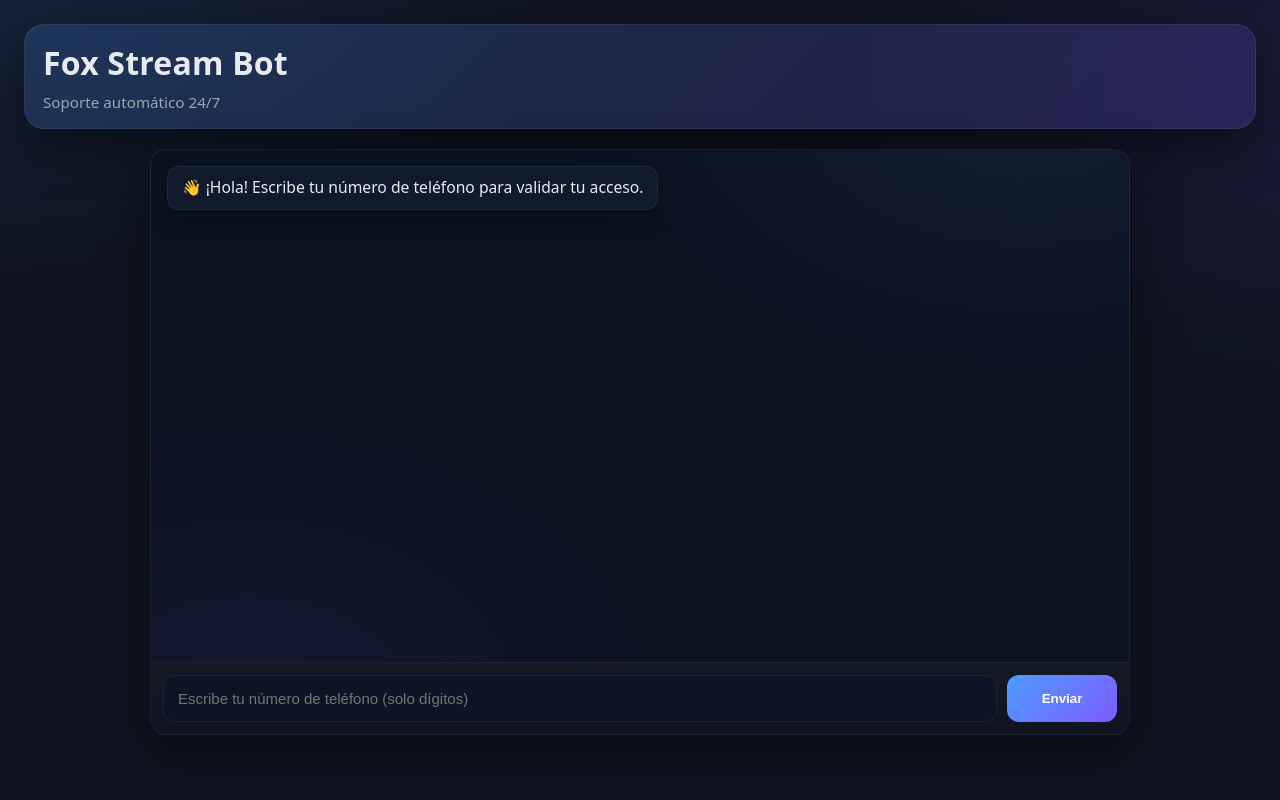
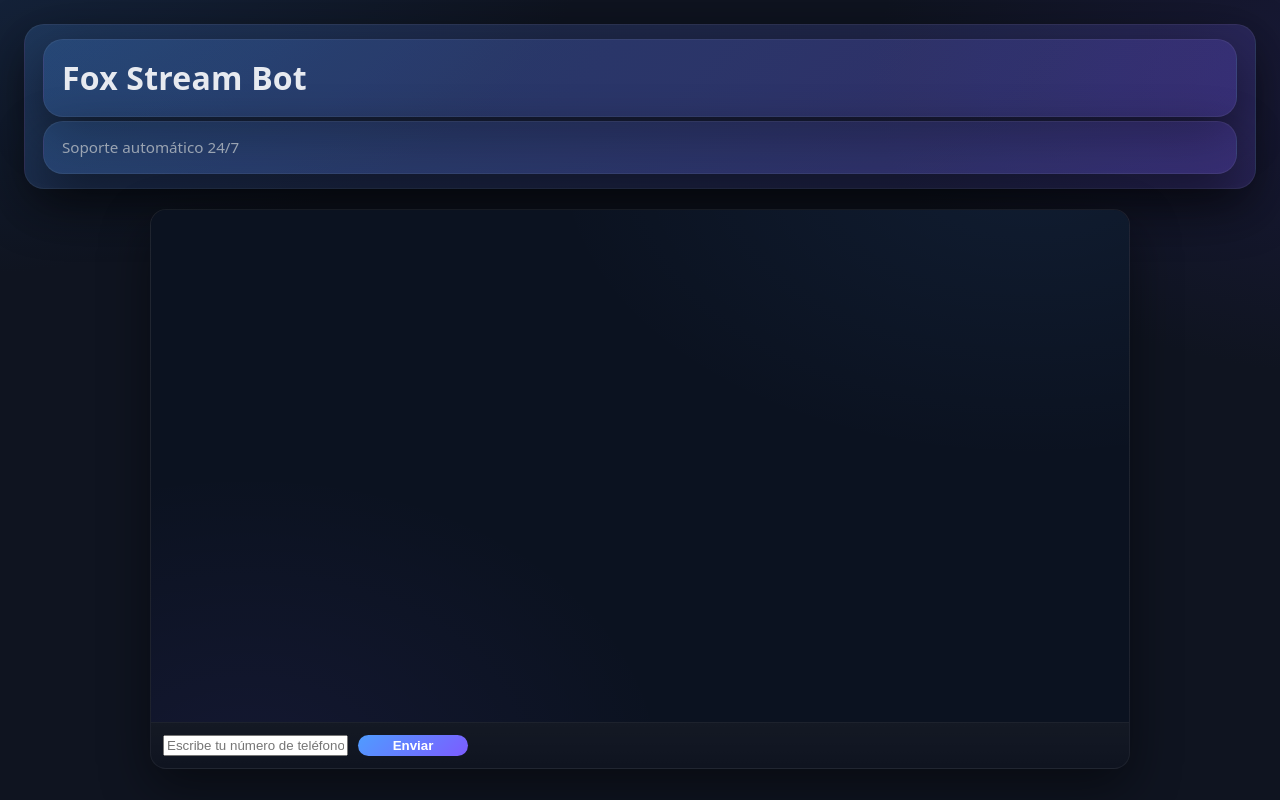
Before and after one commit to cineplusgmp-source/FoxStream-Bot, a plain HTML site: page index.html in a window 1280 px wide. Drawn offline with Linux system fonts and the light colour scheme.

Commit message:
Update index.html

```diff
--- a/index.html
+++ b/index.html
@@ -1,38 +1,39 @@
-<!DOCTYPE html>
+<!doctype html>
 <html lang="es">
 <head>
-  <meta charset="UTF-8" />
-  <meta name="viewport" content="width=device-width, initial-scale=1" />
+  <meta charset="utf-8" />
+  <meta name="viewport" content="width=device-width,initial-scale=1" />
   <title>Fox Stream Bot</title>
-  <link rel="stylesheet" href="style.css" />
+  <!-- forzamos cache-busting -->
+  <link rel="stylesheet" href="style.css?v=4" />
 </head>
 <body>
-  <main class="app">
+  <div class="app">
     <header class="app__header">
-      <h1>Fox Stream Bot</h1>
-      <p class="sub">Soporte automático 24/7</p>
+      <div>
+        <h1 class="app__header h">Fox Stream Bot</h1>
+        <div class="app__header sub">Soporte automático 24/7</div>
+      </div>
     </header>
 
-    <section class="card">
-      <div id="chat-box" class="chat">
-        <div class="msg msg--bot">
-          👋 ¡Hola! Escribe tu número de teléfono para validar tu acceso.
-        </div>
-      </div>
+    <main class="card">
+      <section id="chat" class="chat" aria-live="polite"></section>
 
-      <div class="composer">
+      <form id="composer" class="composer" autocomplete="off">
         <input
-          id="user-input"
+          id="input"
+          class="user-input"
           type="text"
           inputmode="numeric"
-          placeholder="Escribe tu número de teléfono (solo dígitos)"
-          aria-label="Ingresar mensaje"
+          placeholder='Escribe tu número de teléfono (solo dígitos)'
+          aria-label="Escribe aquí"
         />
-        <button id="send-btn" class="btn">Enviar</button>
-      </div>
-    </section>
-  </main>
+        <button id="sendBtn" class="btn" type="submit">Enviar</button>
+      </form>
+    </main>
+  </div>
 
-  <script defer src="script.js"></script>
+  <!-- forzamos cache-busting -->
+  <script src="script.js?v=4"></script>
 </body>
 </html>
```
